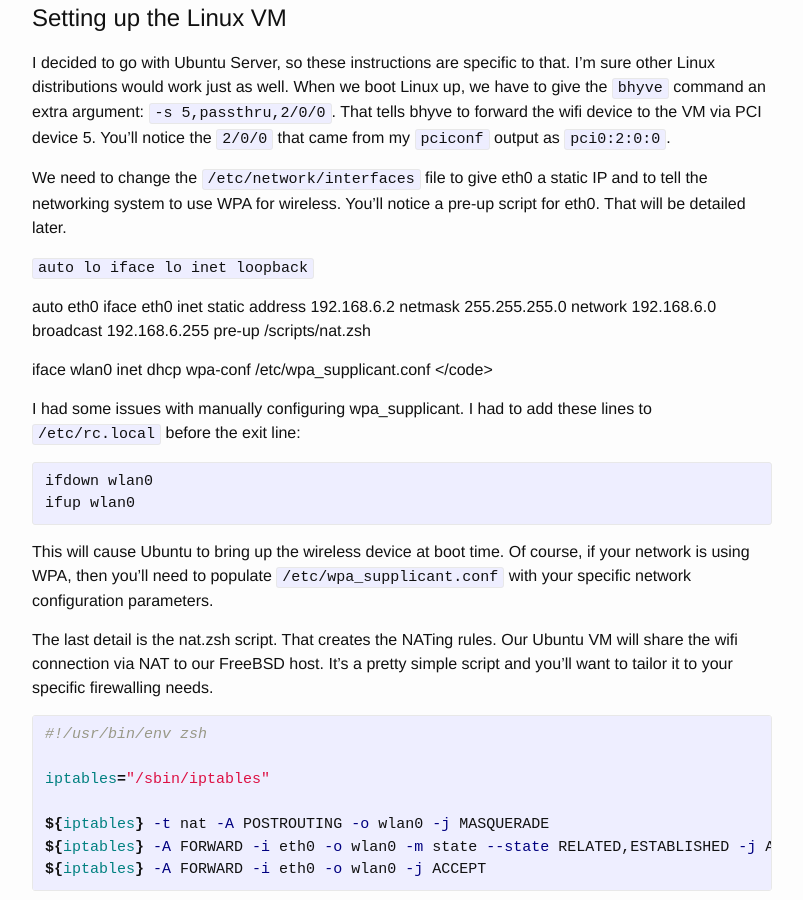
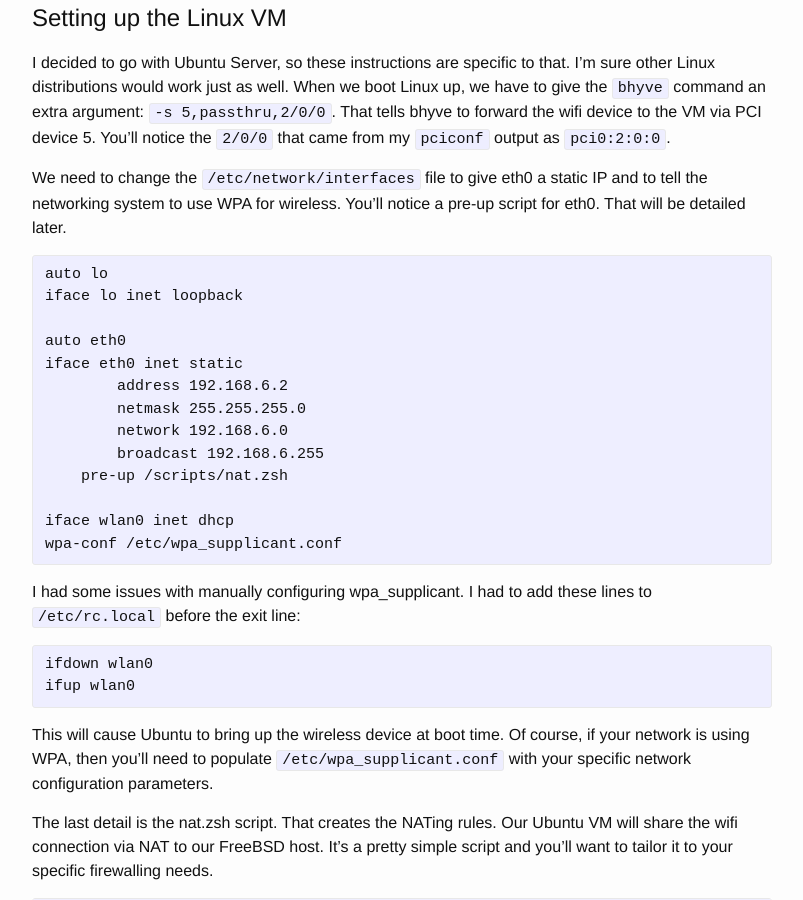
Before and after one commit to 0xfeedface-org/0xfeedface-org.github.io, a Jekyll site: the page built from _posts/2014-12-11-FreeBSD-Intel-wifi-via-bhyve.md, in a window 1280 px wide and 900 px high, scrolled down 1633 px. Shown: the whole window, without its empty margins (238-1041 px from the left). Built offline with Jekyll 4.4.1, drawn with Linux system fonts in a browser that asks for light colours.

Commit message:
Update formatting

```diff
--- a/_posts/2014-12-11-FreeBSD-Intel-wifi-via-bhyve.md
+++ b/_posts/2014-12-11-FreeBSD-Intel-wifi-via-bhyve.md
@@ -110,7 +110,7 @@ give eth0 a static IP and to tell the networking system to use WPA for
 wireless. You'll notice a pre-up script for eth0. That will be
 detailed later.
 
-<code>
+{% highlight sh %}
 auto lo
 iface lo inet loopback
 
@@ -124,7 +124,7 @@ iface eth0 inet static
 
 iface wlan0 inet dhcp
 wpa-conf /etc/wpa_supplicant.conf
-</code>
+{% endhighlight %}
 
 I had some issues with manually configuring wpa_supplicant. I had to
 add these lines to <code>/etc/rc.local</code> before the exit line:
```
